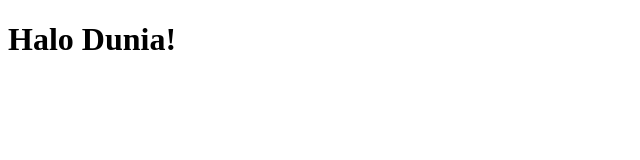
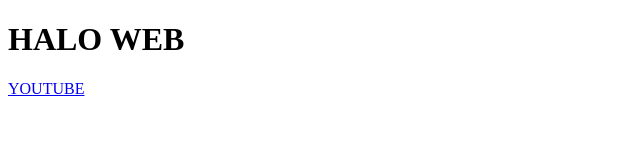
Before and after one commit to zaimar4/plhtihan, a plain HTML site: page index.html in a window 1280 px wide. Shown: the whole page, without its empty margins (0-640 px from the left). Drawn offline with Linux system fonts and the light colour scheme.

Commit message:
Update index.html

```diff
--- a/index.html
+++ b/index.html
@@ -1,5 +1,12 @@
 <!DOCTYPE html>
-<html>
-<head><title>Latihan</title></head>
-<body><h1>Halo Dunia!</h1></body>
+<html lang="en">
+<head>
+    <meta charset="UTF-8">
+    <meta name="viewport" content="width=device-width, initial-scale=1.0">
+    <title>HALO WEB</title>
+</head>
+<body>
+    <h1> HALO WEB</h1>
+    <a href="https://www.youtube.com/">YOUTUBE</a>
+</body>
 </html>
```
